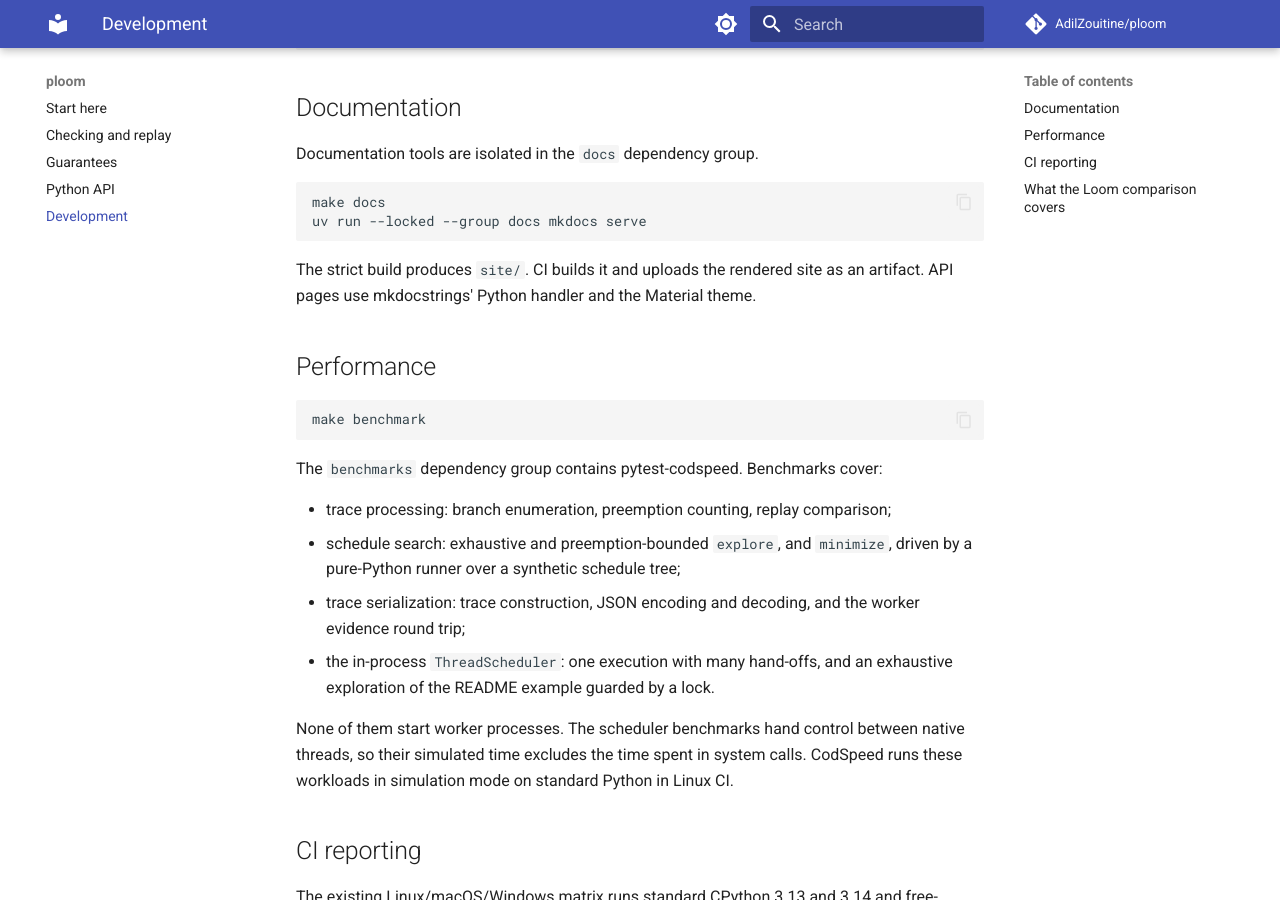
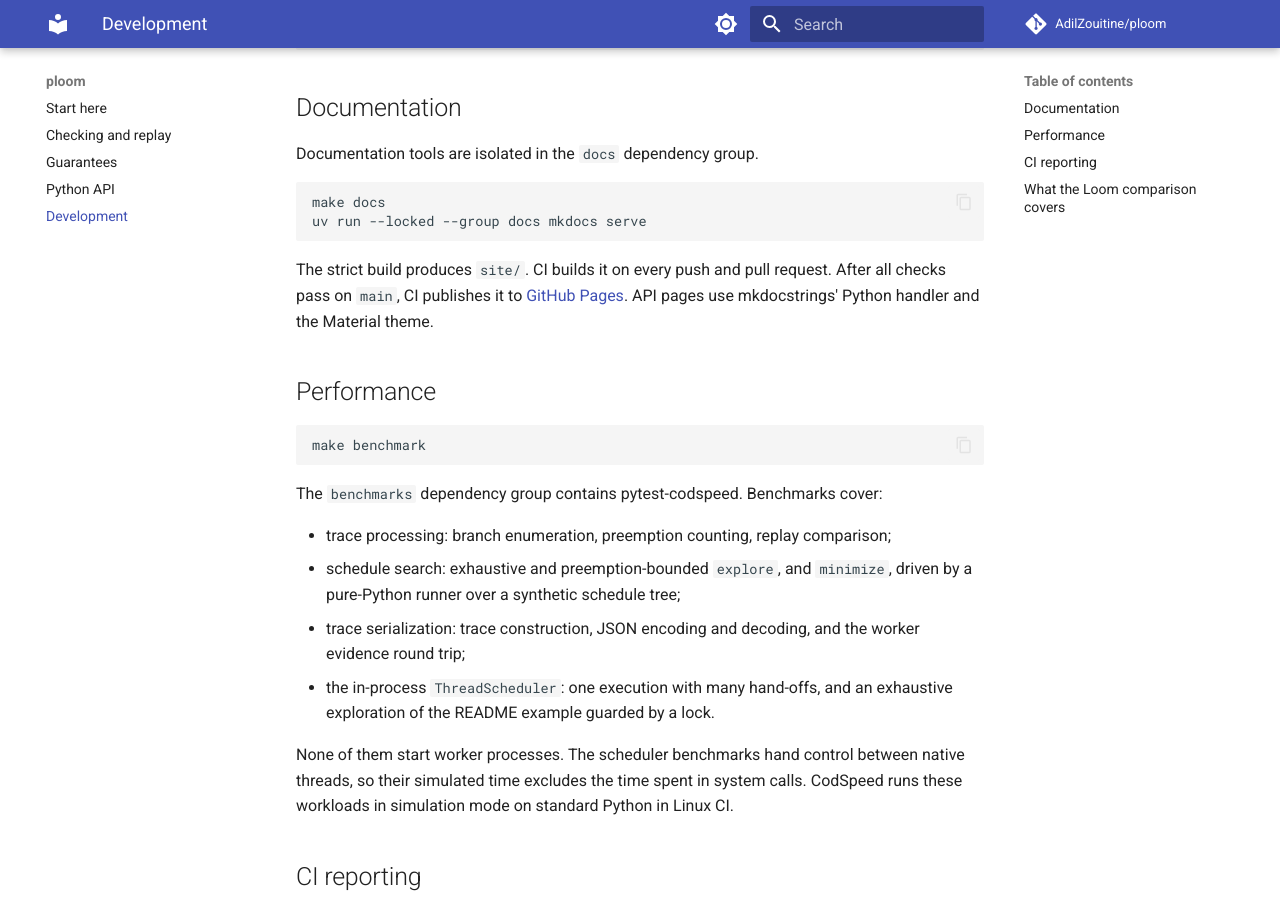
Before and after one commit to AdilZouitine/ploom, an MkDocs documentation site: the page built from docs/development.md, in a window 1280 px wide and 900 px high, scrolled down 732 px. Built offline with MkDocs 1.6.1 and Material for MkDocs 9.7.7, drawn with Linux system fonts in a browser that asks for light colours; comment, search, counter and statistics services are not loaded.

Commit message:
Publish the documentation to GitHub Pages
- Upload the strict MkDocs build as a Pages artifact.
- Deploy it from main after every check passes.
- Set site_url and link the README to the published pages.

````diff
--- a/docs/development.md
+++ b/docs/development.md
@@ -43,8 +43,10 @@
 uv run --locked --group docs mkdocs serve
 ```
 
-The strict build produces `site/`. CI builds it and uploads the rendered site as
-an artifact. API pages use mkdocstrings' Python handler and the Material theme.
+The strict build produces `site/`. CI builds it on every push and pull request.
+After all checks pass on `main`, CI publishes it to
+[GitHub Pages](https://adilzouitine.github.io/ploom/). API pages use mkdocstrings'
+Python handler and the Material theme.
 
 ## Performance
 
--- a/mkdocs.yml
+++ b/mkdocs.yml
@@ -1,5 +1,6 @@
 site_name: ploom
 site_description: Find thread bugs and replay the failure.
+site_url: https://adilzouitine.github.io/ploom/
 repo_url: https://github.com/AdilZouitine/ploom
 repo_name: AdilZouitine/ploom
 strict: true
````
Also changed, not shown: README.md (+2 -2 lines), 1 other file.
